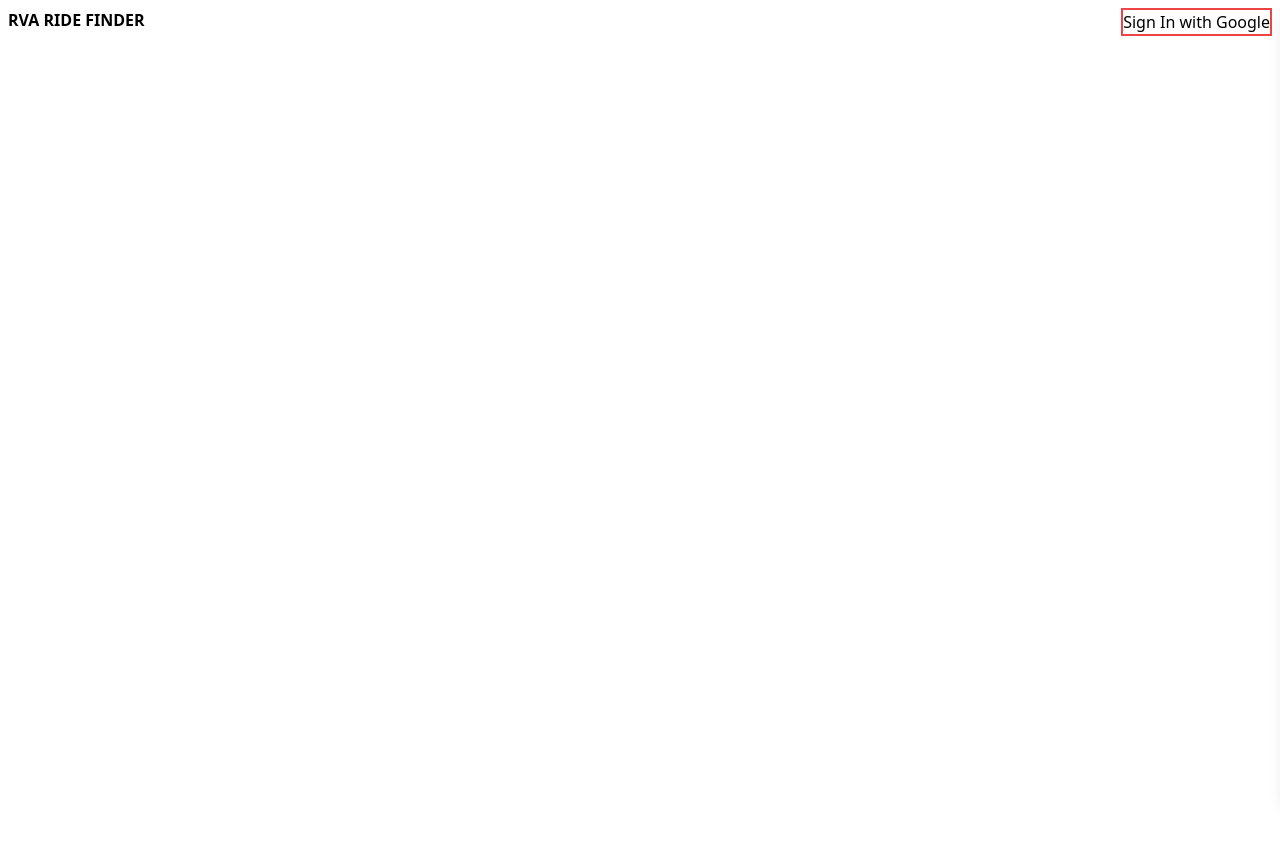
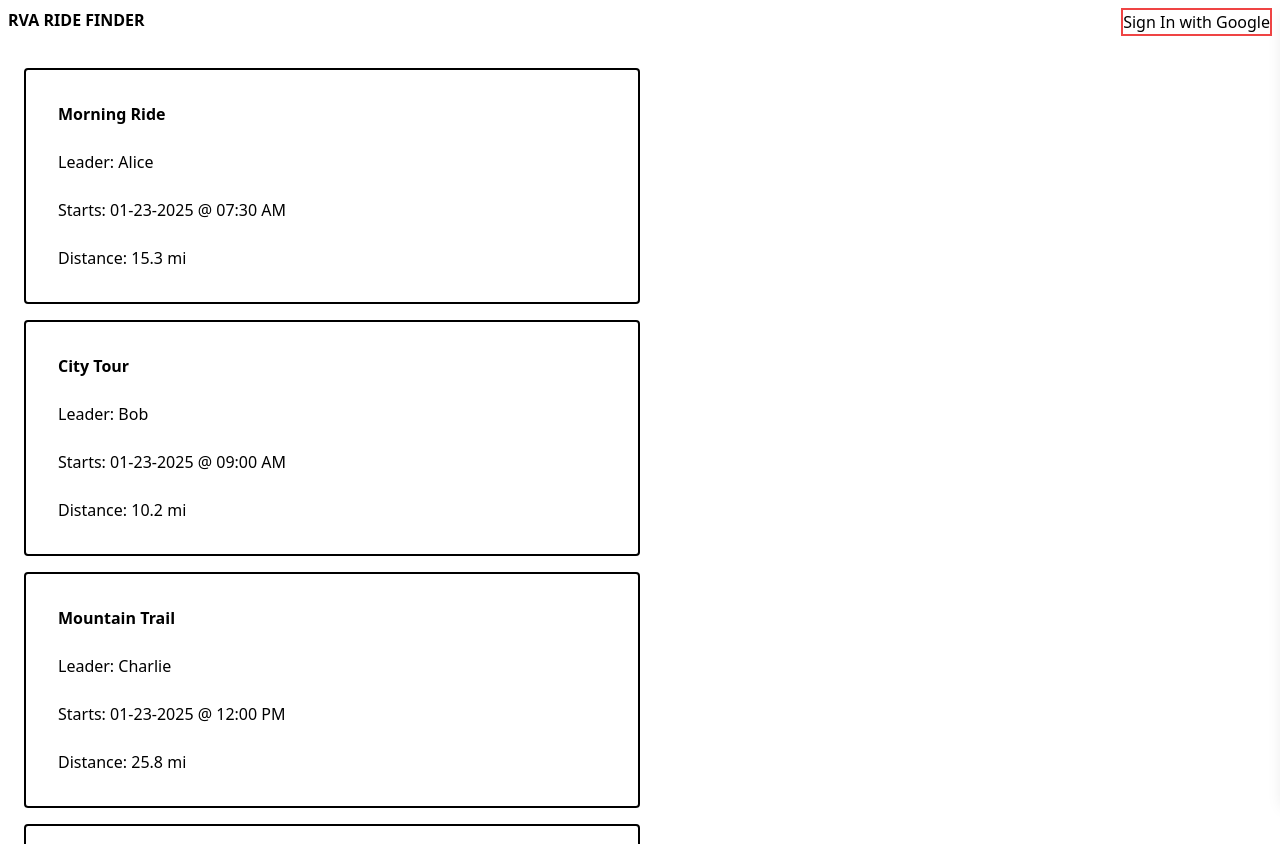
Before and after one commit to natty-light/rva-ride-finder, a Next.js app in the folder rva-ride-finder/: page / in a window 1280 px wide. Before the commit the page ends 800 px from the top, so only its background shows below. Built offline with nearby package versions, Linux system fonts and the light colour scheme; no server answers.

Commit message:
Ride component, infinite scroll implementation, datefns

```diff
--- a/rva-ride-finder/package.json
+++ b/rva-ride-finder/package.json
@@ -10,6 +10,7 @@
     "lint": "next lint"
   },
   "dependencies": {
+    "date-fns": "^4.1.0",
     "firebase": "^11.2.0",
     "firebase-admin": "^13.0.2",
     "next": "15.1.5",
--- a/rva-ride-finder/src/app/page.tsx
+++ b/rva-ride-finder/src/app/page.tsx
@@ -1,13 +1,14 @@
 'use client';
 
-import { NextPage } from "next";
+import Feed from "@/modules/Feed";
+import type { NextPage } from "next";
 
 const Home: NextPage = () => {
-    return (
-        <div>
-
-        </div>
-    )
+  return (
+    <div>
+      <Feed />
+    </div>
+  )
 }
 
 export default Home;
--- /dev/null
+++ b/rva-ride-finder/src/components/Ride.tsx
@@ -0,0 +1,37 @@
+import type { RideType } from "@/types/ride";
+import { format, parseISO } from "date-fns";
+import type { FC } from "react";
+
+type RideProps = {
+  ride: RideType;
+}
+
+const Ride: FC<RideProps> = ({ ride }) => {
+
+  const { distance, startDate, title, host } = ride;
+
+  const getFormattedStartString = (start: string) => {
+    const parsed = parseISO(start);
+    return `Starts: ${format(parsed, 'MM-dd-yyyy')} @ ${format(parsed, 'hh:mm a')}`
+  }
+
+  return (
+    <div className="flex flex-col gap-6 border-black border-2 rounded  p-8 w-1/2">
+      <h5 className="font-bold">
+        {title}
+      </h5>
+      <h6>
+        {`Leader: ${host}`}
+      </h6>
+      <p>
+        {getFormattedStartString(startDate)}
+      </p>
+      <p>
+        {`Distance: ${distance} mi`}
+      </p>
+    </div>
+  )
+
+}
+
+export default Ride;
--- /dev/null
+++ b/rva-ride-finder/src/modules/Feed.tsx
@@ -0,0 +1,107 @@
+import Ride from "@/components/Ride";
+import { RideType } from "@/types/ride";
+import { Nullable } from "@/types/utility";
+import { FC, useState, useEffect, useRef } from "react";
+
+const mockRides: RideType[] = [
+  {
+    id: 0,
+    host: "Alice",
+    title: "Morning Ride",
+    description: "A scenic morning ride through the hills.",
+    distance: 15.3,
+    startDate: "2025-01-23T07:30:00Z",
+  },
+  {
+    id: 1,
+    host: "Bob",
+    title: "City Tour",
+    description: "Exploring the city on a leisurely ride.",
+    distance: 10.2,
+    startDate: "2025-01-23T09:00:00Z",
+  },
+  {
+    id: 2,
+    host: "Charlie",
+    title: "Mountain Trail",
+    description: "A challenging ride through rugged mountain paths.",
+    distance: 25.8,
+    startDate: "2025-01-23T12:00:00Z",
+  },
+  {
+    id: 3,
+    host: "Dana",
+    title: "Park Loop",
+    description: "A relaxing ride around the park on smooth trails.",
+    distance: 8.1,
+    startDate: "2025-01-23T15:30:00Z",
+  },
+  {
+    id: 4,
+    host: "Eve",
+    title: "Sunset Cruise",
+    description: "A peaceful ride along the lake during sunset.",
+    distance: 12.7,
+    startDate: "2025-01-23T18:00:00Z",
+  },
+];
+
+const Feed: FC = () => {
+  const [rides, setRides] = useState<RideType[]>(mockRides);
+  const [loading, setLoading] = useState(false);
+  const containerRef = useRef<Nullable<HTMLDivElement>>(null);
+
+  useEffect(() => {
+    // Scroll listener for infinite scrolling
+    const handleScroll = () => {
+      if (
+        containerRef.current &&
+        containerRef.current.scrollHeight -
+        containerRef.current.scrollTop ===
+        containerRef.current.clientHeight
+      ) {
+        loadMoreRides();
+      }
+    };
+
+    const container = containerRef.current;
+    if (container) {
+      container.addEventListener("scroll", handleScroll);
+    }
+
+    return () => {
+      if (container) {
+        container.removeEventListener("scroll", handleScroll);
+      }
+    };
+  }, []);
+
+  const loadMoreRides = () => {
+    if (loading) return;
+    setLoading(true);
+
+    // Simulate an API call for paginated data
+    setTimeout(() => {
+      setRides((prevRides) => [...prevRides, ...mockRides]);
+      setLoading(false);
+    }, 1000);
+  };
+
+  return (
+    <div className="w-full flex items-center justify-center h-screen">
+      <div
+        ref={containerRef}
+        className="w-full h-full flex flex-col items-start p-6 overflow-auto"
+      >
+        {rides.map((ride, index) => (
+          <div key={`ride-${ride.id}-${index}`} className="w-full mb-4">
+            <Ride ride={ride} />
+          </div>
+        ))}
+        {loading && <div className="text-center mt-4">Loading...</div>}
+      </div>
+    </div>
+  );
+};
+
+export default Feed;
--- /dev/null
+++ b/rva-ride-finder/src/types/ride.ts
@@ -0,0 +1,9 @@
+export type RideType = {
+  id: number;
+  route?: Buffer;
+  host: string;
+  title: string;
+  description: string;
+  distance: number;
+  startDate: string;
+}
```
Also changed, not shown: 1 other file (tests, documents, lock files or other folders).
